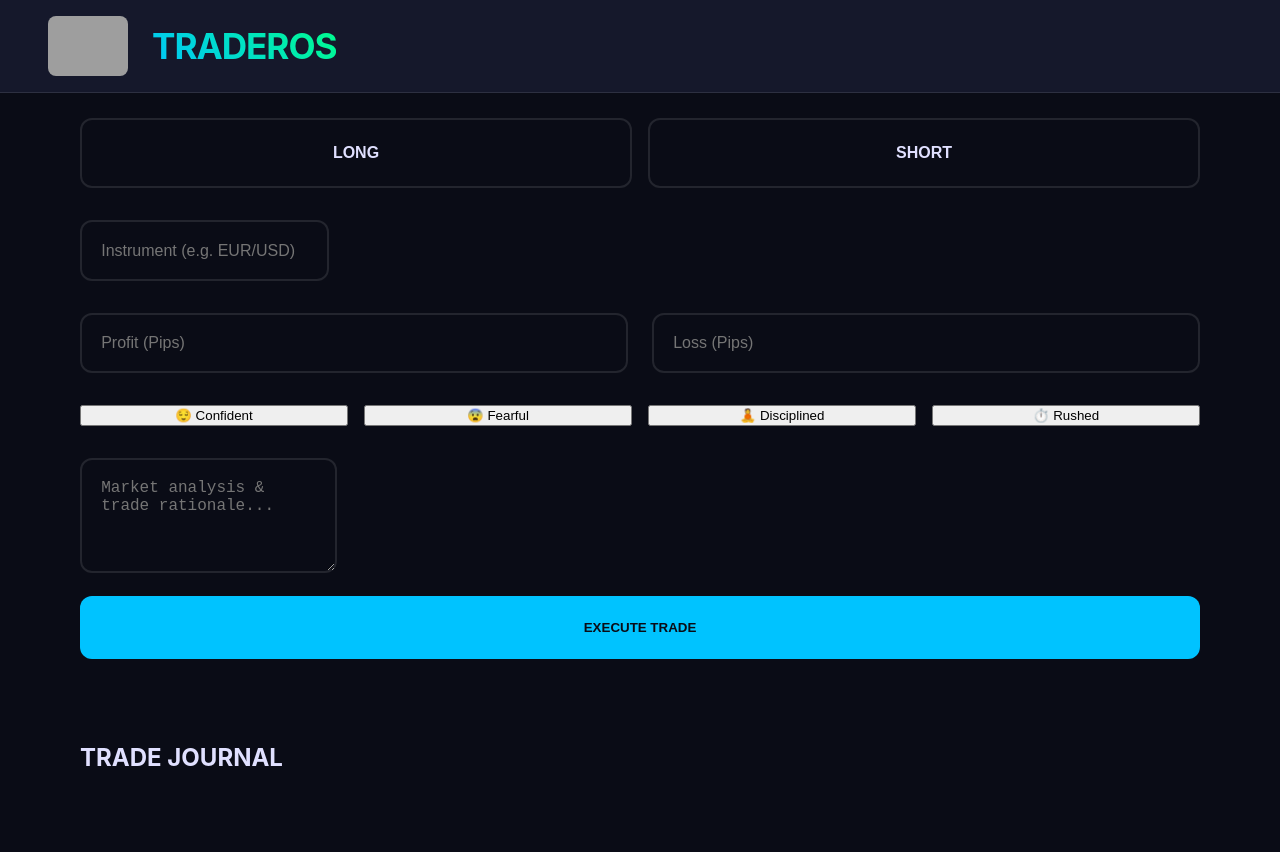
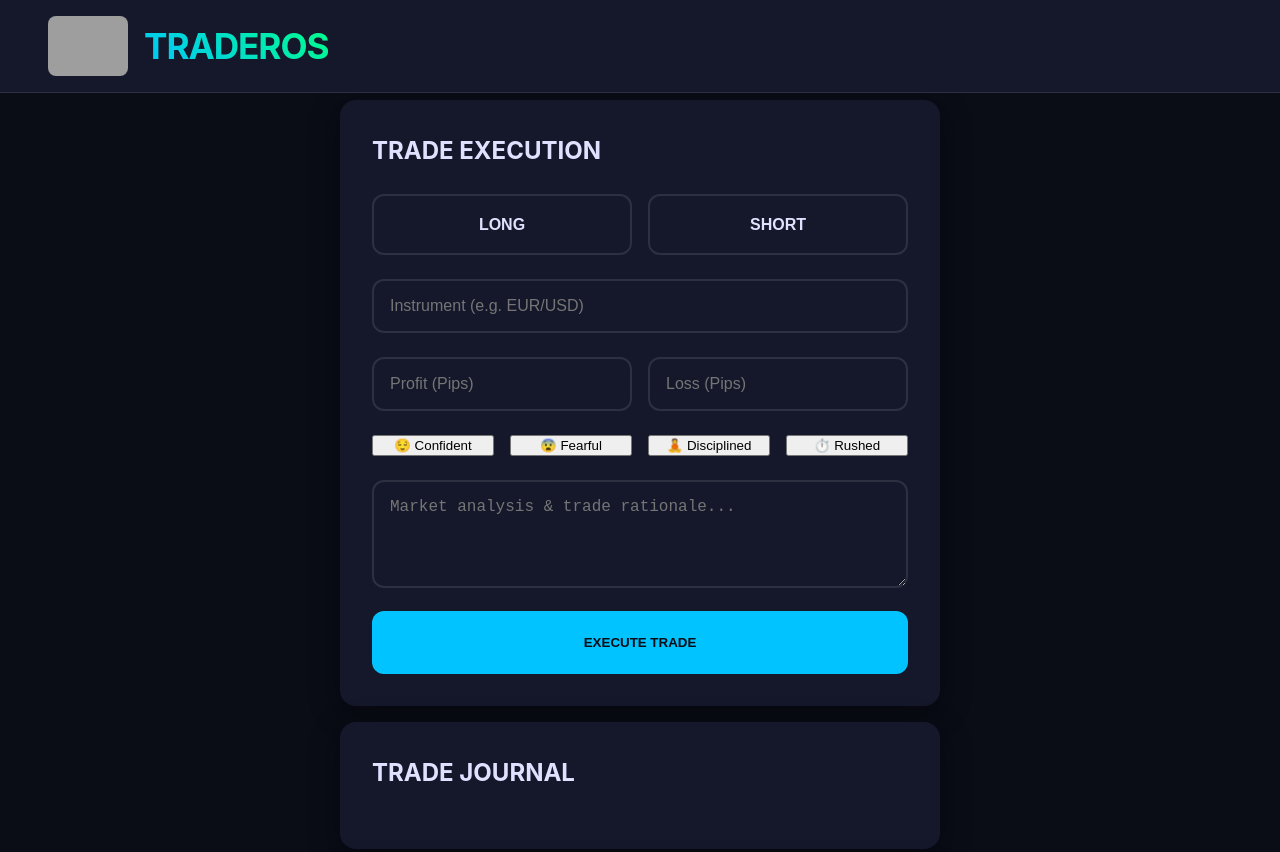
Before and after one commit to vincenek/TraderOS, a plain HTML site: page index.html in a window 1280 px wide. Shown: the top 852 px of the page. Drawn offline with nearby package versions, Linux system fonts and the light colour scheme; grey boxes are pictures that could not be loaded.

Commit message:
Update index.html

```diff
--- a/index.html
+++ b/index.html
@@ -3,16 +3,20 @@
 <head>
     <meta charset="UTF-8">
     <meta name="viewport" content="width=device-width, initial-scale=1.0">
-    <title>TRADEROS | Institutional Trading Journal</title>
+    <title>TRADEROS | Professional Trading Journal</title>
     <script src="https://cdn.jsdelivr.net/npm/chart.js"></script>
     <style>
- :root {
+        :root {
             --base: #0A0C16;
             --surface: #15182B;
             --accent: #00C3FF;
             --profit: #00FF88;
             --loss: #FF0066;
             --text: #E0E0FF;
+        }
+
+        * {
+            box-sizing: border-box;
         }
 
         body {
@@ -25,7 +29,7 @@
 
         .header {
             background: var(--surface);
-            padding: 1rem 2rem;
+            padding: 1rem;
             border-bottom: 1px solid rgba(255,255,255,0.1);
             position: fixed;
             width: 100%;
@@ -33,7 +37,7 @@
             z-index: 100;
             display: flex;
             align-items: center;
-            gap: 1.5rem;
+            gap: 1rem;
         }
 
         .logo {
@@ -52,56 +56,50 @@
             color: transparent;
         }
 
-  .main-container {
-            max-width: 100%;
+        .main-container {
+            margin: 100px 0 2rem;
             padding: 0 1rem;
         }
 
         .trade-card {
-            width: calc(100% - 3rem);
-            margin: 1rem 0;
+            background: var(--surface);
+            border-radius: 16px;
             padding: 1.5rem;
-        }
-
-        @media (min-width: 768px) {
-            .main-container {
-                max-width: 1400px;
-                padding: 0 3rem;
-            }
-            .trade-card {
-                width: auto;
-                padding: 2rem;
-            }
+            margin: 1rem auto;
+            width: 100%;
+            max-width: 600px;
+            box-shadow: 0 8px 32px rgba(0,0,0,0.3);
         }
 
         .direction-toggle {
             display: grid;
             grid-template-columns: 1fr 1fr;
             gap: 1rem;
-            margin: 2rem 0;
+            margin: 1.5rem 0;
         }
 
         .direction-btn {
-            padding: 1.5rem;
+            padding: 1.2rem;
             border: 2px solid rgba(255,255,255,0.1);
             border-radius: 12px;
             cursor: pointer;
-            transition: all 0.2s;
             background: none;
             color: var(--text);
             font-weight: 600;
             font-size: 1rem;
+            transition: all 0.2s;
         }
 
         .pl-container {
             display: grid;
             grid-template-columns: 1fr 1fr;
-            gap: 1.5rem;
-            margin: 2rem 0;
+            gap: 1rem;
+            margin: 1.5rem 0;
         }
 
         .pl-input {
-            padding: 1.2rem;
+            width: 100%;
+            padding: 1rem;
             border: 2px solid rgba(255,255,255,0.1);
             border-radius: 12px;
             background: none;
@@ -113,7 +111,7 @@
             display: grid;
             grid-template-columns: repeat(2, 1fr);
             gap: 1rem;
-            margin: 2rem 0;
+            margin: 1.5rem 0;
         }
 
         button.cta {
@@ -132,9 +130,9 @@
         #performanceChart {
             background: rgba(0,0,0,0.2);
             border-radius: 16px;
-            padding: 1.5rem;
+            padding: 1rem;
             margin: 2rem 0;
-            height: 400px;
+            height: 300px;
         }
 
         .trade-entry {
@@ -158,7 +156,10 @@
                 font-size: 2.2rem;
             }
             .main-container {
-                padding: 0 3rem;
+                padding: 0 2rem;
+            }
+            .trade-card {
+                padding: 2rem;
             }
             .emotion-grid {
                 grid-template-columns: repeat(4, 1fr);
```
